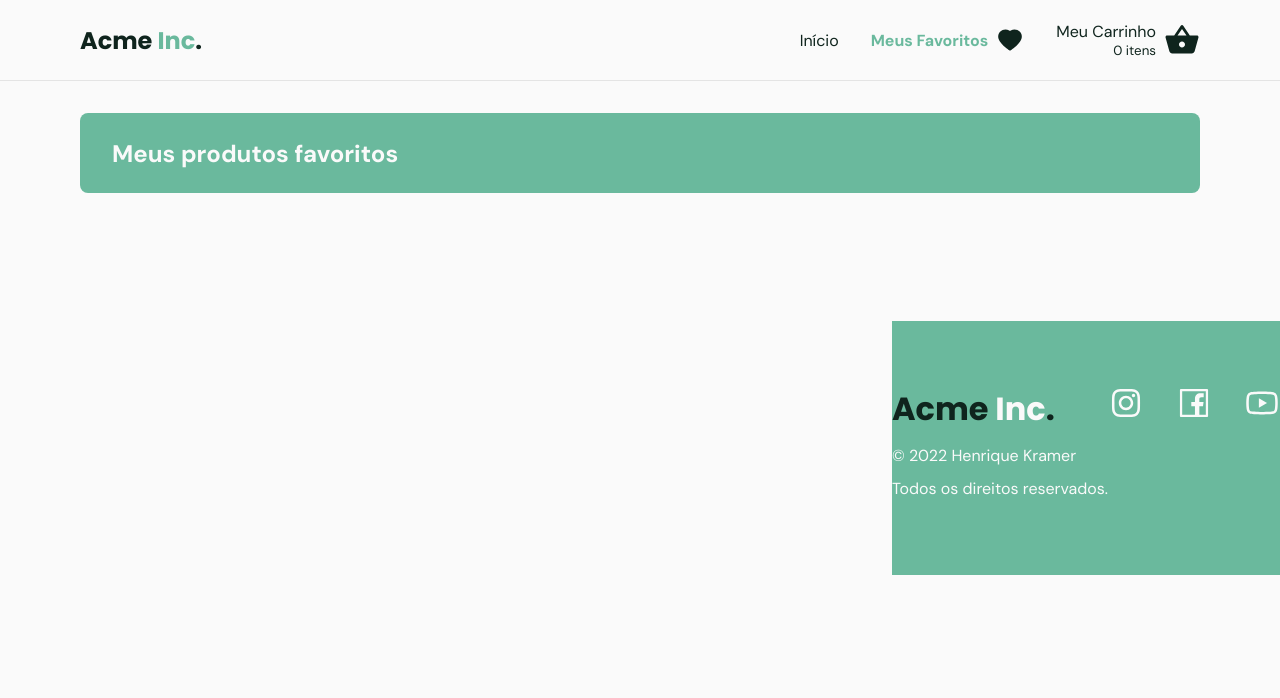
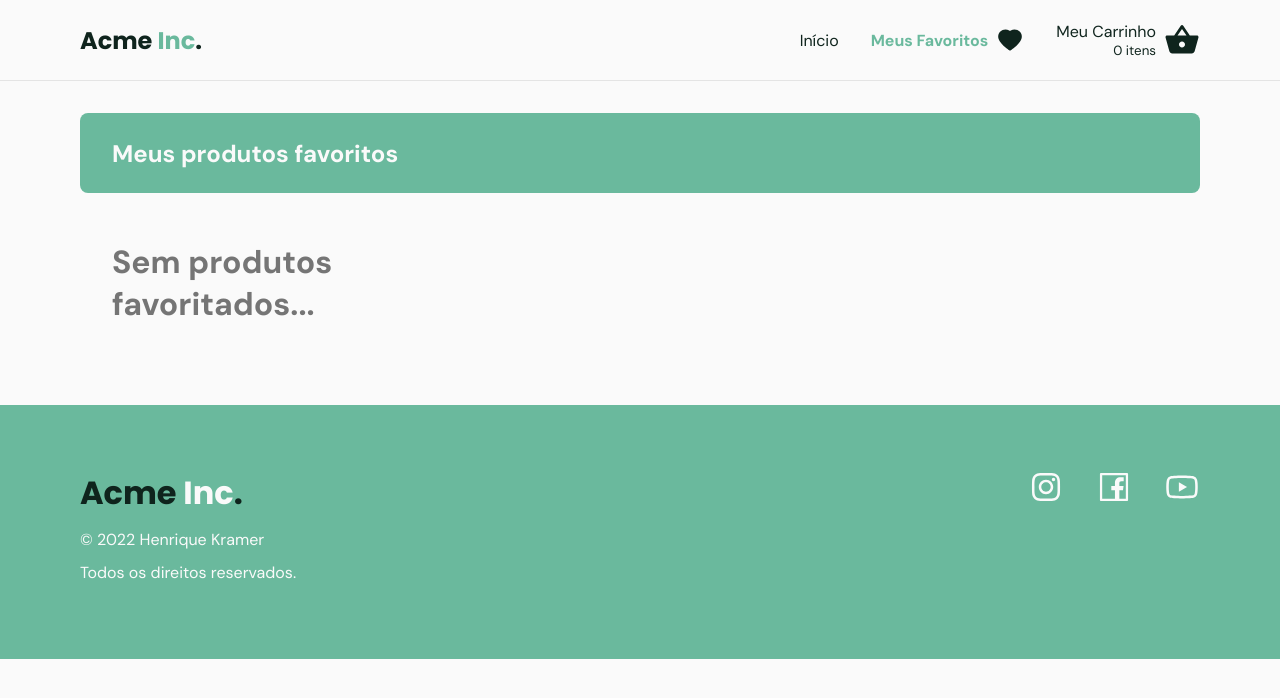
Before and after one commit to henriquekramer/acme-inc, a Next.js app: page /favorites in a window 1280 px wide. Shown: the top 698 px of the page. Built offline with nearby package versions, Linux system fonts and the light colour scheme.

Commit message:
Incluindo condicional de rend no cart e fav

```diff
--- a/src/components/Footer/styles.module.scss
+++ b/src/components/Footer/styles.module.scss
@@ -2,7 +2,6 @@
   background: var(--base-color);
   padding: 4rem 0;
   margin-top: 5rem;
-  justify-self: flex-end;
 }
 
 .container{
--- a/src/pages/favorites/index.tsx
+++ b/src/pages/favorites/index.tsx
@@ -34,6 +34,8 @@ export default function Favorites(){
     addProduct(id)
   }
 
+  const hasFavorite = favoriteFormatted.length > 0 ? true : false
+
   return (
     <>
       <Head>
@@ -45,7 +47,7 @@ export default function Favorites(){
       </div>
 
       <ul className={styles.productList}>
-        {favoriteFormatted.map(product => (
+        {hasFavorite ? favoriteFormatted.map(product => (
           <li key={product.id}>
             <Link href={`/products/${product.id}`}>
               <a>
@@ -76,7 +78,7 @@ export default function Favorites(){
               <span>ADICIONAR AO CARRINHO</span>
             </button>
           </li>
-        ))}
+        )) : <h1>Sem produtos favoritados...</h1>}
       </ul>
     </>
   )
--- a/src/styles/global.scss
+++ b/src/styles/global.scss
@@ -43,6 +43,10 @@ body {
   -webkit-font-smoothing: antialiased;
 }
 
+html, body, #__next{
+  height: 100%;
+}
+
 button {
   cursor: pointer;
 }
```
Also changed, not shown: src/pages/cart/index.tsx (+11 -7 lines).
